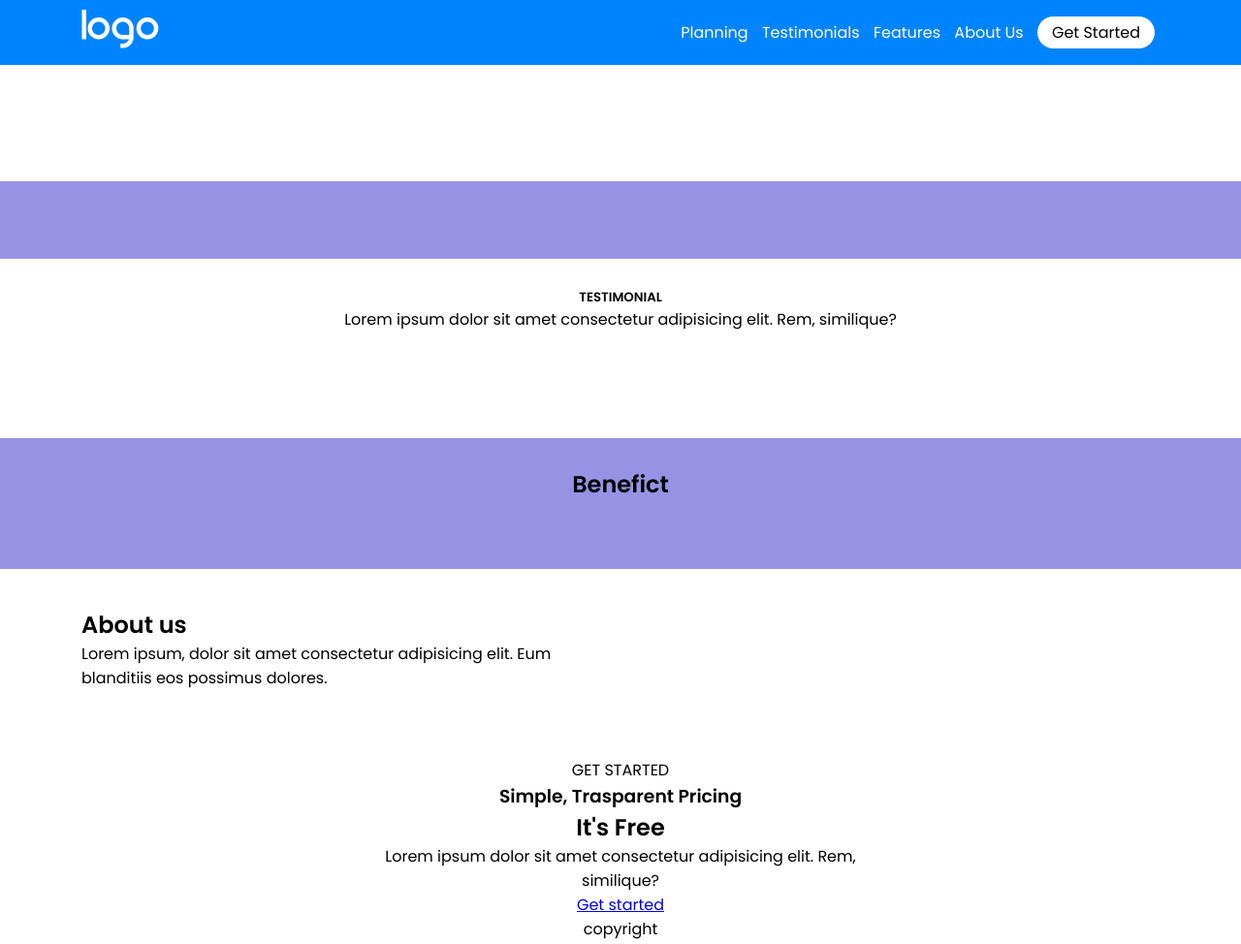
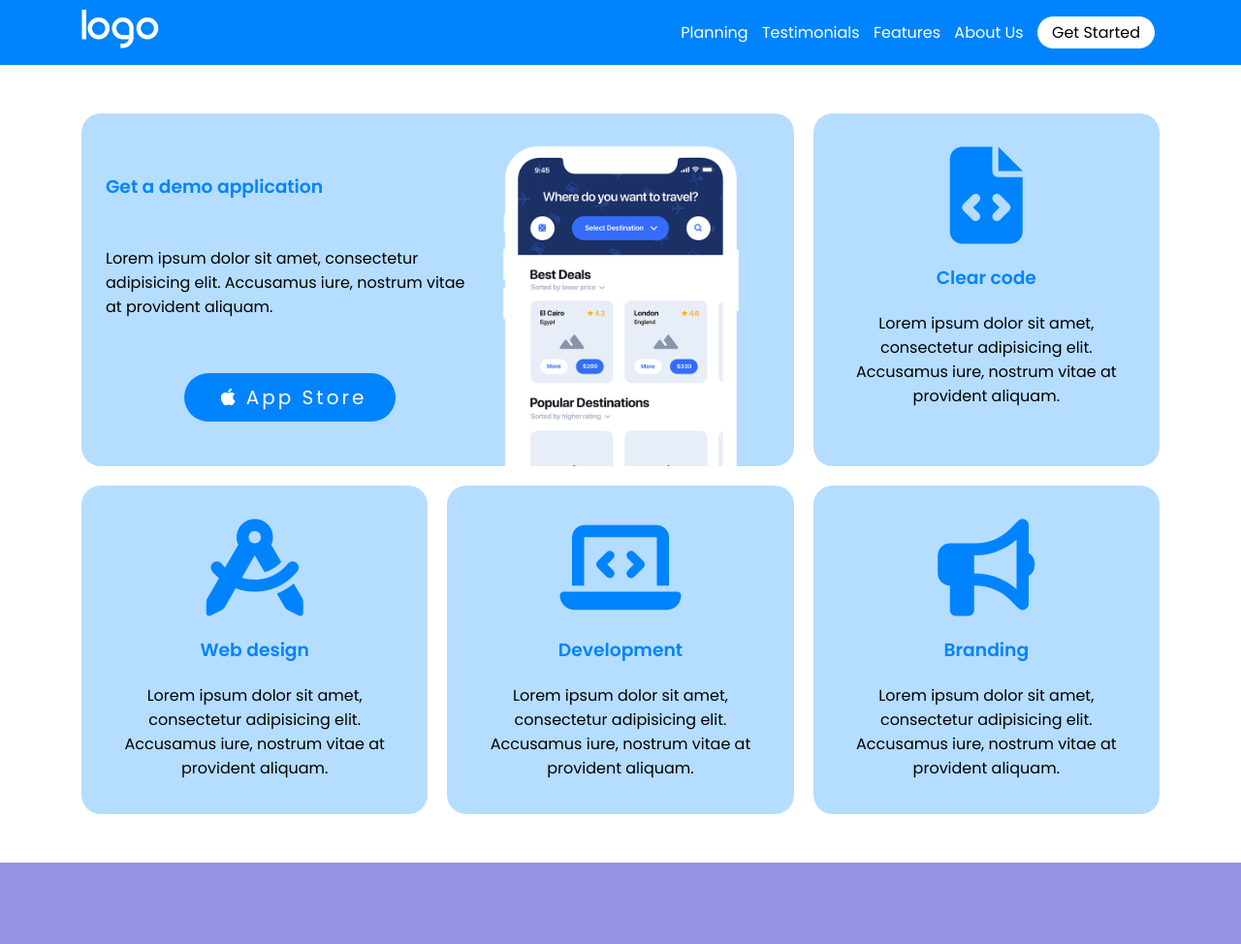
Before and after one commit to DamianoCasolari/htmlcss-responsive-layout, a plain HTML site: page index.html in a window 1280 px wide. Shown: the top 974 px of the page at 97% size. Drawn offline with Linux system fonts and the light colour scheme.

Commit message:
add app store section

```diff
--- a/assets/css/style.css
+++ b/assets/css/style.css
@@ -12,7 +12,12 @@ body {
     font-family: 'Poppins', sans-serif;
 }
 
-
+img {
+    width: 100%;
+}
+a:not(.special) {
+    text-decoration: none;
+}
 
 /* #region--------Utiliti  Selector ---------- */
 
@@ -45,7 +50,7 @@ body {
 }
 
 .card {
-    padding: 10px;
+    padding: 25px;
 }
 
 
@@ -62,7 +67,7 @@ body {
     margin: 0 -10px;
 }
 
-.txt-c {
+.txt_c {
     text-align: center;
 }
 
@@ -73,15 +78,15 @@ body {
 /* column selector */
 
 .col_4 {
-    width: calc(100% / 12 * 4);
+    width: calc(100% / 12 * 4 - 20px);
 }
 
 .col_6 {
-    width: 50%;
+    width: calc(50% - 20px);
 }
 
 .col_8 {
-    width: calc(100% / 12 * 8);
+    width: calc(100% / 12 * 8 - 20px);
 }
 
 .col_12 {
@@ -150,6 +155,7 @@ body {
 .menù {
     text-align: end;
     cursor: pointer;
+    font-size: 22px;
 }
 .fa-bars {
     color: var(--pb-white);
@@ -159,7 +165,7 @@ nav {
 }
 nav a {
     color: white;
-    text-decoration: none;
+
     margin: 0 5px;
 
 }
@@ -178,14 +184,74 @@ nav .btn {
     background-color: var(--pb-white);
 }
 
-/* strategy benefit */
+/* -----APP STORE SECTION ----- */
+
+.app_store_container .card {
+    background-color: var(--pb-firts_cards);
+    border-radius: 20px;
+    margin: 20px 10px 0 10px;
+
+}
+
+/* first card */
+.app_store_container .col_8 {
+    flex-direction: column;
+    padding: 25px 25px 0 25px;
+
+}
+.info_AppStore_card {
+    flex-direction: column;
+    justify-content: space-evenly;
+
+}
+.info_AppStore_card * {
+    margin: 10px 0;
+
+}
+.info_AppStore_card h3 {
+    color: var(--pb-secondary);
+}
+
+.info_AppStore_card i {
+    margin: 0 8px;
+}
+.info_AppStore_card .btn {
+background-color: var(--pb-secondary);
+color: white;
+padding: 10px 30px;
+display: inline-block;
+font-size: 20px;
+letter-spacing: 3px;
+}
+
+.phone {
+    justify-content: center;
+    align-items: end;
+
+}
+
+.phone img {
+    width: 70%;
+}
+
+/* other cards */
+
+.app_store_container .col_4 i{
+    color: var(--pb-secondary);
+    font-size: 100px;
+}
+
+
+/* -----STRATEGY SECTION ----- */
 
 #strategy_planning,
 #benefict {
     background-color: var(--pb-primary);
 }
 
-/* testimonial */
+
+
+/* -----TESTIMONIAL SECTION ----- */
 
 
 
@@ -215,19 +281,30 @@ nav .btn {
 ******************* */
 
 /* Tablet responsive */
-@media screen and (min-width: 480px) {
+@media screen and (min-width: 768px) {
 
     .col_8 {
-        width: calc(100% / 12 * 8);
+        width: calc(100% / 12 * 8 - 20px);
     }
 
     .col_4 {
-        width: calc(100% / 12 * 4);
+        width: calc(100% / 12 * 4 - 20px);
     }
 
     .col_6 {
-        width: 50%;
+        width: calc(50% - 20px);
     }
+
+/* app store cards  */
+.app_store_container .col_8 {
+    flex-direction: row;
+}
+
+.phone img {
+    width: 100%;
+}
+
+
 
     #testimonial .d_flex {
         flex-direction: row;
@@ -240,18 +317,18 @@ nav .btn {
 
 /* deskopt responsive */
 
-@media screen and (min-width: 768px) {
+@media screen and (min-width: 1152px) {
 
     .col_8 {
-        width: calc(100% / 12 * 8);
+        width: calc(100% / 12 * 8 - 20px);
     }
 
     .col_6 {
-        width: 50%;
+        width: calc(50% - 20px);
     }
 
     .col_4 {
-        width: calc(100% / 12 * 4);
+        width: calc(100% / 12 * 4 - 20px);
     }
 
 
--- a/index.html
+++ b/index.html
@@ -20,14 +20,14 @@
     <link rel="stylesheet" href="./assets/css/style.css">
 </head>
 
-<body ><!-- <body class="debug"> -->
+<body><!-- <body class="debug"> -->
     <header id="app_header">
         <div class="container col_12 d_flex">
             <div class="logo">
                 <img src="./assets/img/img/logo.png" alt="logo">
             </div>
             <div class="menù">
-               <i class="fa-solid fa-bars"></i>
+                <i class="fa-solid fa-bars"></i>
             </div>
             <nav>
                 <a href="#strategy_planning">Planning</a>
@@ -43,11 +43,65 @@
     <main id="app_main">
         <div class="container col_12 padding_more">
             <div class="app_store_container margin_negative row">
-                <div class="card col_12 col_8"></div>
-                <div class="card col_12 col_4"></div>
-                <div class="card col_12 col_4"></div>
-                <div class="card col_12 col_4"></div>
-                <div class="card col_12 col_4"></div>
+                <div class="card col_12 col_8 d_flex">
+                    <div class="info_AppStore_card d_flex ">
+                        <h3>Get a demo application</h3>
+                        <p>Lorem ipsum dolor sit amet, consectetur adipisicing elit. Accusamus iure, nostrum vitae at
+                            provident aliquam.</p>
+
+                        <div class="txt_c">
+                            <a class="btn" href="#">
+                                <i class="fa-brands fa-apple"></i>App Store</a>
+                        </div>
+                    </div>
+                    <div class="phone d_flex">
+                        <img src="./assets/img/img/phone.png" alt="phone">
+                    </div>
+                </div>
+                <div class="card col_12 col_4">
+                    <div class="info_AppStore_card d_flex txt_c">
+                        <div>
+                            <i class="fa-solid fa-file-code"></i>
+                        </div>
+                        <h3>Clear code</h3>
+                        <p>Lorem ipsum dolor sit amet, consectetur adipisicing elit. Accusamus iure, nostrum vitae at
+                            provident aliquam.</p>
+
+                    </div>
+                </div>
+                <div class="card col_12 col_4">
+                    <div class="info_AppStore_card d_flex txt_c">
+                        <div>
+                            <i class="fa-solid fa-compass-drafting"></i>
+                        </div>
+                        <h3>Web design</h3>
+                        <p>Lorem ipsum dolor sit amet, consectetur adipisicing elit. Accusamus iure, nostrum vitae at
+                            provident aliquam.</p>
+
+                    </div>
+                </div>
+                <div class="card col_12 col_4">
+                    <div class="info_AppStore_card d_flex txt_c">
+                        <div>
+                            <i class="fa-solid fa-laptop-code"></i>
+                        </div>
+                        <h3>Development</h3>
+                        <p>Lorem ipsum dolor sit amet, consectetur adipisicing elit. Accusamus iure, nostrum vitae at
+                            provident aliquam.</p>
+
+                    </div>
+                </div>
+                <div class="card col_12 col_4">
+                    <div class="info_AppStore_card d_flex txt_c">
+                        <div>
+                            <i class="fa-solid fa-bullhorn"></i>
+                        </div>
+                        <h3>Branding</h3>
+                        <p>Lorem ipsum dolor sit amet, consectetur adipisicing elit. Accusamus iure, nostrum vitae at
+                            provident aliquam.</p>
+
+                    </div>
+                </div>
 
             </div>
         </div>
@@ -63,7 +117,7 @@
         </section>
         <section id="testimonial">
             <div class="container col_12 padding_more">
-                <div class="testimonial_container margin_negative txt-c">
+                <div class="testimonial_container margin_negative txt_c">
                     <h5>TESTIMONIAL</h5>
                     <div class="subtitle"></div>
                     <p>Lorem ipsum dolor sit amet consectetur adipisicing elit. Rem, similique?</p>
@@ -93,7 +147,7 @@
         </section>
         <section id="benefict">
             <div class="container col_12 padding_less">
-                <h2 class="txt-c">Benefict</h2>
+                <h2 class="txt_c">Benefict</h2>
                 <div class="benefict_container margin_negative row">
                     <div class="card col_12 col_6 col_4"></div>
                     <div class="card col_12 col_6 col_4"></div>
@@ -120,7 +174,7 @@
         </section>
         <section id="final_banner">
             <div class="container_sm padding_more">
-                <div class="final_banner_container margin_negative txt-c">
+                <div class="final_banner_container margin_negative txt_c">
                     <div>GET STARTED</div>
                     <h3>Simple, Trasparent Pricing</h3>
                     <h2>It's Free</h2>
@@ -136,8 +190,9 @@
     <!-- /#app_main -->
     <footer id="app_footer">
         <div class="container_sm padding_more">
-            <div class="final_banner_container margin_negative txt-c">
-                <p>Lorem ipsum dolor, sit amet consectetur adipisicing elit. Repellendus tempora neque voluptas minima, amet obcaecati</p>
+            <div class="final_banner_container margin_negative txt_c">
+                <p>Lorem ipsum dolor, sit amet consectetur adipisicing elit. Repellendus tempora neque voluptas minima,
+                    amet obcaecati</p>
                 <p>Lorem ipsum dolor, sit amet consectetur adipisicing elit. </p>
 
 
```
